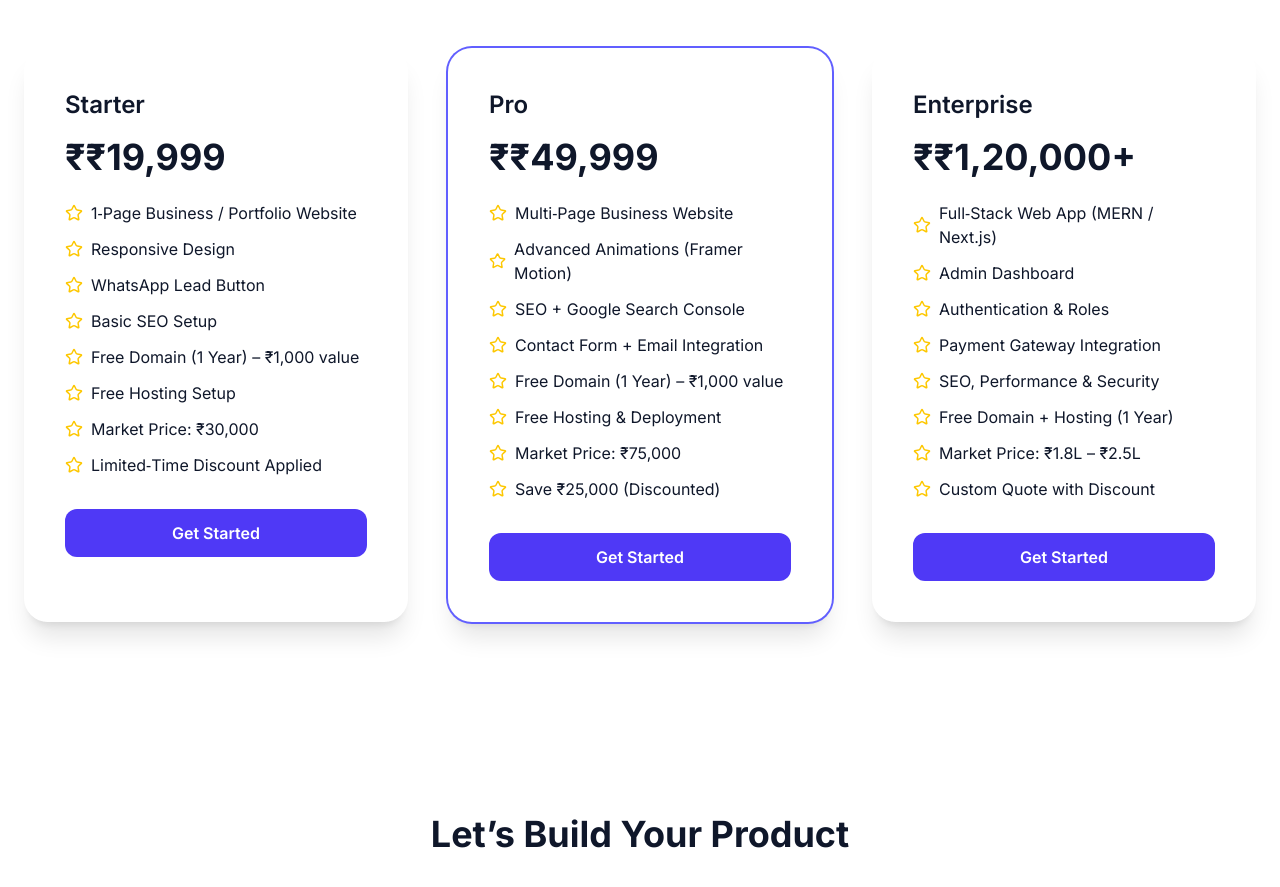
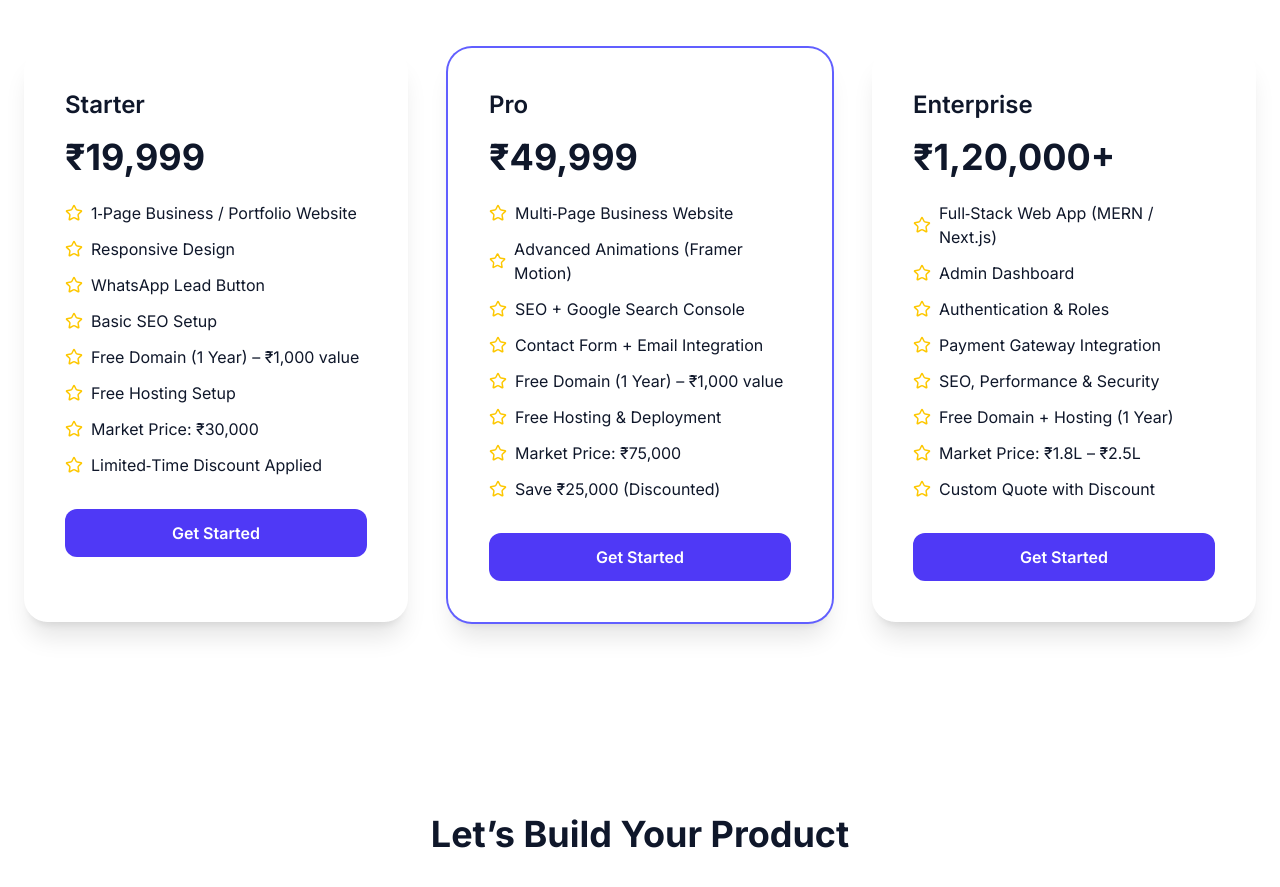
Before and after one commit to MohammedKhan-star/services-site, a Next.js app: page / in a window 1280 px wide. Shown: the part 1320-2207 px from the top of the page. Built offline with nearby package versions, Linux system fonts and the light colour scheme.

Commit message:
price update

```diff
--- a/src/app/page.tsx
+++ b/src/app/page.tsx
@@ -76,7 +76,7 @@ export default function ServicesPage() {
                 className={`pw-glass p-10 rounded-3xl shadow-xl ${plan.popular && "ring-2 ring-indigo-500"}`}
               >
                 <h3 className="text-2xl font-semibold">{plan.name}</h3>
-                <p className="mt-4 text-4xl font-bold">₹{plan.price}</p>
+                <p className="mt-4 text-4xl font-bold">{plan.price}</p>
                 <ul className="mt-6 space-y-3">
                   {plan.features.map((f, idx) => (
                     <li key={idx} className="flex items-center gap-2">
```
